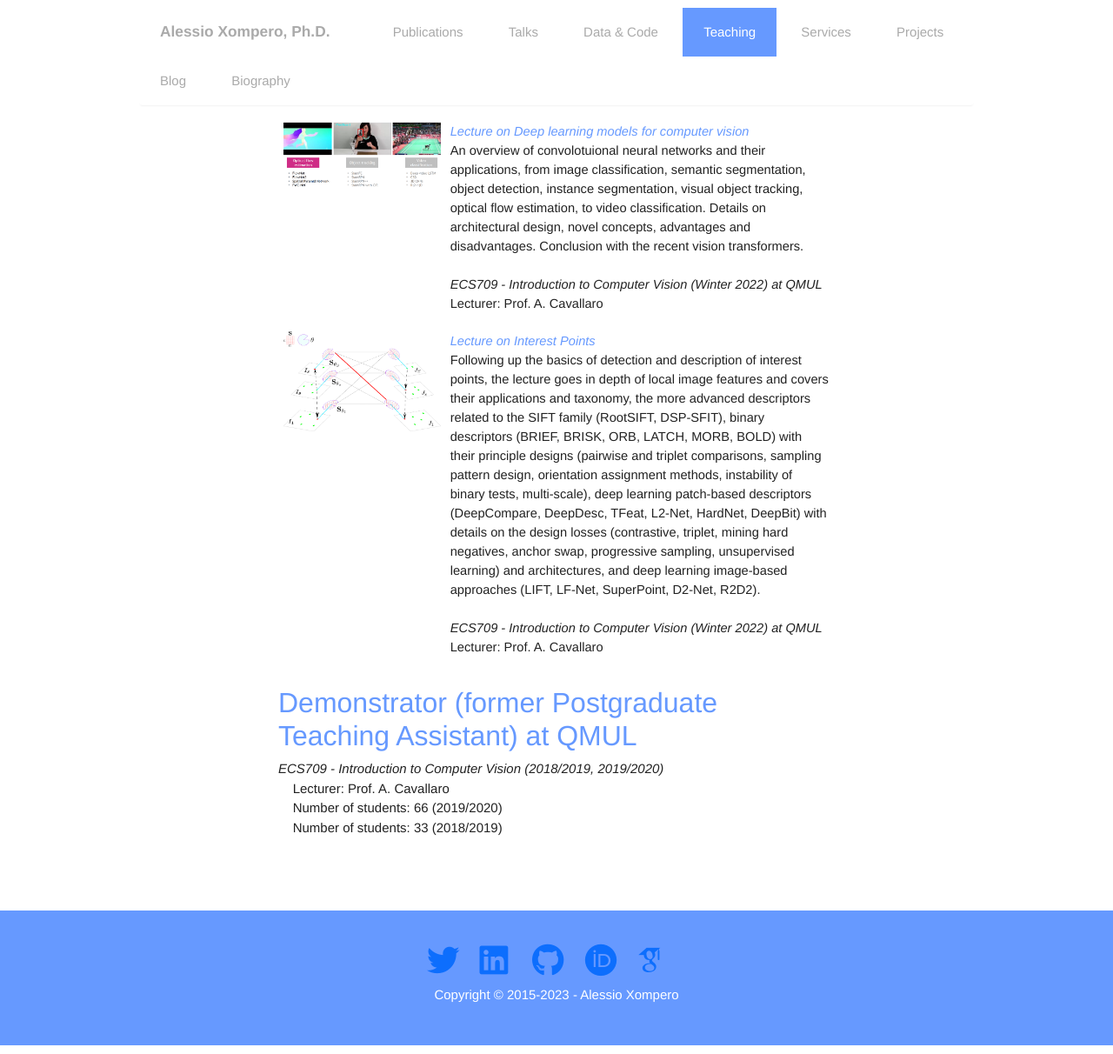
After one commit to kerolex/kerolex.github.io, a PHP site: page /teaching.html in a window 1280 px wide. The commit adds this page. Shown: the whole page at 87% size. Run offline with PHP 8.4, Linux system fonts and the light colour scheme; some libraries are stand-ins or nearby versions; some web fonts are replaced.

Commit message:
Fixed profile icon + added teaching.html

```diff
--- a/css/mystyle.css
+++ b/css/mystyle.css
@@ -122,8 +122,8 @@ nav > ul > li:hover > a > .caret {
 
 
 nav > ul > li > a.active {
-  background-color:  #fff;
-  color: #6699ff;
+  background-color:  #6699ff;
+  color: white;
 }
 
 .subnav .subnavbtn {
--- a/data.html
+++ b/data.html
@@ -13,6 +13,7 @@
 	</script>
 
 	<title>Alessio Xompero</title>
+	<link rel="shortcut icon" href="images/profile_icon_ax.JPG" />
 
 	<link href = "css/bootstrap.min.css" rel = "stylesheet">
 	<link rel="stylesheet" href="css/mystyle.css">
@@ -62,10 +63,11 @@
 		<!-- <p style="float:left; font-size: 14.0pt;"><b style="font-weight: bold;">Alessio Xompero, Ph.D.</b></p> -->
 		<nav style="text-align:left">
 			<ul>
-				<li><a href="index.html" class="active"><b style="font-weight: bold;font-size: 13.0pt;padding-right:20px">Alessio Xompero, Ph.D.</b></a></li>
+				<li><a href="index.html"><b style="font-weight: bold;font-size: 13.0pt;padding-right:20px">Alessio Xompero, Ph.D.</b></a></li>
         <li><a href="publications.html">Publications</a></li>
         <li><a href="talks.html">Talks</a></li>
-				<li><a href="data.html">Data & Code</a></li>
+        <li><a href="data.html" class="active">Data & Code</a></li>
+        <li><a href="teaching.html">Teaching</a></li>
         <li><a href="services.html">Services</a></li>
         <li><a href="projects.html">Projects</a></li>
         <li><a href="blog.html">Blog</a></li>
--- a/index.html
+++ b/index.html
@@ -40,6 +40,7 @@
 				<li><a href="publications.html">Publications</a></li>
         <li><a href="talks.html">Talks</a></li>
         <li><a href="data.html">Data & Code</a></li>
+        <li><a href="teaching.html">Teaching</a></li>
         <li><a href="services.html">Services</a></li>
         <li><a href="projects.html">Projects</a></li>
         <li><a href="blog.html">Blog</a></li>
--- a/publications.html
+++ b/publications.html
@@ -47,10 +47,11 @@
     <!-- <p style="float:left; font-size: 14.0pt;"><b style="font-weight: bold;">Alessio Xompero, Ph.D.</b></p> -->
     <nav style="text-align:left">
       <ul>
-        <li><a href="index.html" class="active"><b style="font-weight: bold;font-size: 13.0pt;padding-right:20px">Alessio Xompero, Ph.D.</b></a></li>
-        <li><a href="publications.html">Publications</a></li>
+        <li><a href="index.html"><b style="font-weight: bold;font-size: 13.0pt;padding-right:20px">Alessio Xompero, Ph.D.</b></a></li>
+        <li><a href="publications.html" class="active">Publications</a></li>
         <li><a href="talks.html">Talks</a></li>
         <li><a href="data.html">Data & Code</a></li>
+        <li><a href="teaching.html">Teaching</a></li>
         <li><a href="services.html">Services</a></li>
         <li><a href="projects.html">Projects</a></li>
         <li><a href="blog.html">Blog</a></li>
--- /dev/null
+++ b/teaching.html
@@ -0,0 +1,110 @@
+<!DOCTYPE html>
+<html lang = "en">
+
+<head>
+	<!-- Global site tag (gtag.js) - Google Analytics -->
+	<script async src="https://www.googletagmanager.com/gtag/js?id=UA-139569814-1"></script>
+	<script>
+		window.dataLayer = window.dataLayer || [];
+		function gtag(){dataLayer.push(arguments);}
+		gtag('js', new Date());
+
+		gtag('config', 'UA-139569814-1');
+	</script>
+
+	<title>Alessio Xompero</title>
+	<link rel="shortcut icon" href="images/profile_icon_ax.JPG" />
+	<link href = "css/bootstrap.min.css" rel = "stylesheet">
+	<link rel="stylesheet" href="css/mystyle.css">
+	<link rel="stylesheet" href="css/all.css">
+	<link rel="stylesheet" href="css/academicons.css">
+
+	<style>
+		h2{
+			text-align: left;
+			/*color: #017572;*/
+			color: #6699ff;
+		}
+		#about, #services {
+			width: 50%;
+			text-align: left;
+			margin-top: 0px;
+			margin:0 auto;
+			white-space: break-all;
+		}
+	</style>
+</head>
+
+<body>
+	<div id="menu">
+		<!-- <p style="float:left; font-size: 14.0pt;"><b style="font-weight: bold;">Alessio Xompero, Ph.D.</b></p> -->
+		<nav style="text-align:left">
+			<ul>
+				<li><a href="index.html"><b style="font-weight: bold;font-size: 13.0pt;padding-right:20px">Alessio Xompero, Ph.D.</b></a></li>
+				<li><a href="publications.html">Publications</a></li>
+				<li><a href="talks.html">Talks</a></li>
+				<li><a href="data.html">Data & Code</a></li>
+				<li><a href="teaching.html" class="active">Teaching</a></li>
+				<li><a href="services.html">Services</a></li>
+				<li><a href="projects.html">Projects</a></li>
+				<li><a href="blog.html">Blog</a></li>
+				<li><a href="bio.html">Biography</a></li>
+			</ul>
+		</nav>
+	</div>
+
+	<div id="services">
+		<div id="lecture">
+			<table class="tg" width="100%">
+	        <tr>
+	          <td class="tg-km2t" style="vertical-align: text-top;">
+	            <img src="images/slide_DLMCV.png" alt="" width="100%"/><br>
+	          </td>
+	          <td class="tg-zv4m" style="vertical-align: middle;">
+	            <em style="color:#6699ff">Lecture on Deep learning models for computer vision</em><br>
+	            An overview of convolotuional neural networks and their applications, from image classification, semantic segmentation, object detection, instance segmentation, visual object tracking, optical flow estimation, to video classification. Details on architectural design, novel concepts, advantages and disadvantages. Conclusion with the recent vision transformers.<br><br>
+	            <em>ECS709 - Introduction to Computer Vision (Winter 2022) at QMUL</em><br>
+	            Lecturer: Prof. A. Cavallaro<br>
+	         </div>
+	       </td>
+	     </tr>
+	     <tr>
+	          <td class="tg-km2t" style="vertical-align: text-top;">
+	           <img src="images/MORB.png" alt="" width="100%"/><br>
+	          </td>
+	          <td class="tg-zv4m" style="vertical-align: middle;">
+	            <em style="color:#6699ff">Lecture on Interest Points</em><br>
+	            Following up the basics of detection and description of interest points, the lecture goes in depth of local image features and covers their applications and taxonomy, the more advanced descriptors related to the SIFT family (RootSIFT, DSP-SFIT), binary descriptors (BRIEF, BRISK, ORB, LATCH, MORB, BOLD) with their principle designs (pairwise and triplet comparisons, sampling pattern design, orientation assignment methods, instability of binary tests, multi-scale), deep learning patch-based descriptors (DeepCompare, DeepDesc, TFeat, L2-Net, HardNet, DeepBit) with details on the design losses (contrastive, triplet, mining hard negatives, anchor swap, progressive sampling, unsupervised learning) and architectures, and deep learning image-based approaches (LIFT, LF-Net, SuperPoint, D2-Net, R2D2).<br><br>
+	            <em>ECS709 - Introduction to Computer Vision (Winter 2022) at QMUL</em><br>
+	            Lecturer: Prof. A. Cavallaro<br>
+	         </div>
+	       </td>
+	     </tr>
+	   </table>
+		</div>
+		<br>
+		<div id="demonstrator">
+			<h2>Demonstrator (former Postgraduate Teaching Assistant) at QMUL</h2>
+			<p>
+				<em>ECS709 - Introduction to Computer Vision (2018/2019, 2019/2020)</em><br>
+				&nbsp; &nbsp; Lecturer: Prof. A. Cavallaro<br>
+				&nbsp; &nbsp; Number of students: 66 (2019/2020)<br>
+				&nbsp; &nbsp; Number of students: 33 (2018/2019)<br>
+			</p>
+		</div>
+	</div>
+	<br><br><br>
+<footer class="site-footer">
+		<div class="footer-col social-col" style="text-align:center;">
+				<a href="https://twitter.com/aXompi"><i class="fab fa-fw fa-twitter" aria-hidden="true" style="padding-right: 1.5em;"></i></a>
+				<a href="https://www.linkedin.com/in/alessioxompero/?locale=en_US"><i class="fab fa-fw fa-linkedin" aria-hidden="true" style="padding-right: 1.5em;"></i></a>
+				<a href="https://github.com/kerolex/"><i class="fab fa-fw fa-github" aria-hidden="true" style="padding-right: 1.5em;"></i></a>
+				<a href="https://orcid.org/0000-0002-8227-8529"><i class="ai ai-orcid ai-fw" aria-hidden="true" style="padding-right: 1.5em;"></i></a>
+				<a href="https://scholar.google.com/citations?user=r7jxqOAAAAAJ&hl=en&oi=ao"><i class="ai ai-fw ai-google-scholar" aria-hidden="true" style="padding-right: 1.5em;"></i></a>
+			</div>
+		<p>
+			Copyright © 2015-2023 - Alessio Xompero
+		</p>
+	</footer>
+</body>
+</html>
```
Also changed, not shown: bio.html (+4 -3 lines), projects.html (+4 -3 lines), services.html (+4 -39 lines), talks.html (+4 -3 lines). Lines whose indentation alone changed are shown as unchanged.
